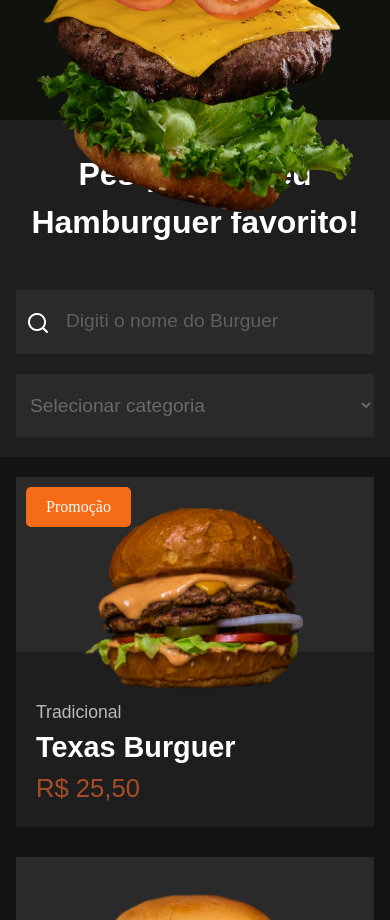
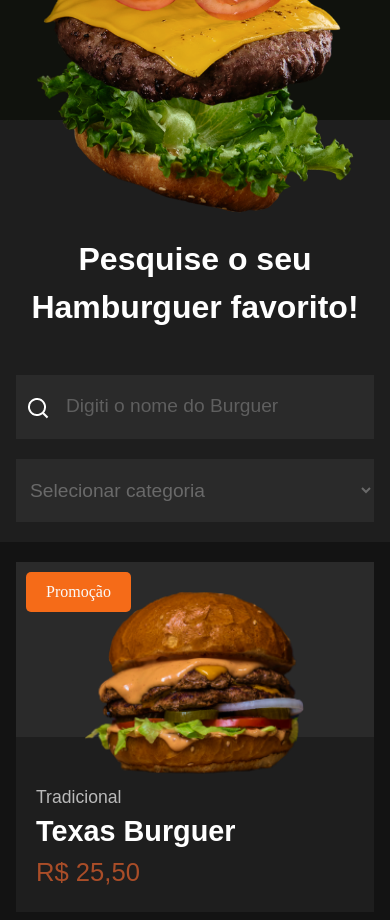
Before and after one commit to MizaelSemM/Projeto-b7Buguer, a plain HTML site: page index.html in a window 390 px wide. Shown: the part 860-1780 px from the top of the page. Drawn offline with Linux system fonts and the light colour scheme.

Commit message:
Acho que resolvi a parada

```diff
--- a/css/responsive.css
+++ b/css/responsive.css
@@ -1,8 +1,4 @@
 @media (max-width: 576px) {
-
-    .pesquisa {
-        height: 40dvh;
-    }
 
     .pesquisa .layout {
 
--- a/css/style.css
+++ b/css/style.css
@@ -113,7 +113,8 @@ header img {
 }
 
 .pesquisa {
-    min-height: 40dvh;
+    min-height: 50dvh;
+    height: auto;
     background-color: #1e1e1e;
     display: flex;
     place-items: end;
```
